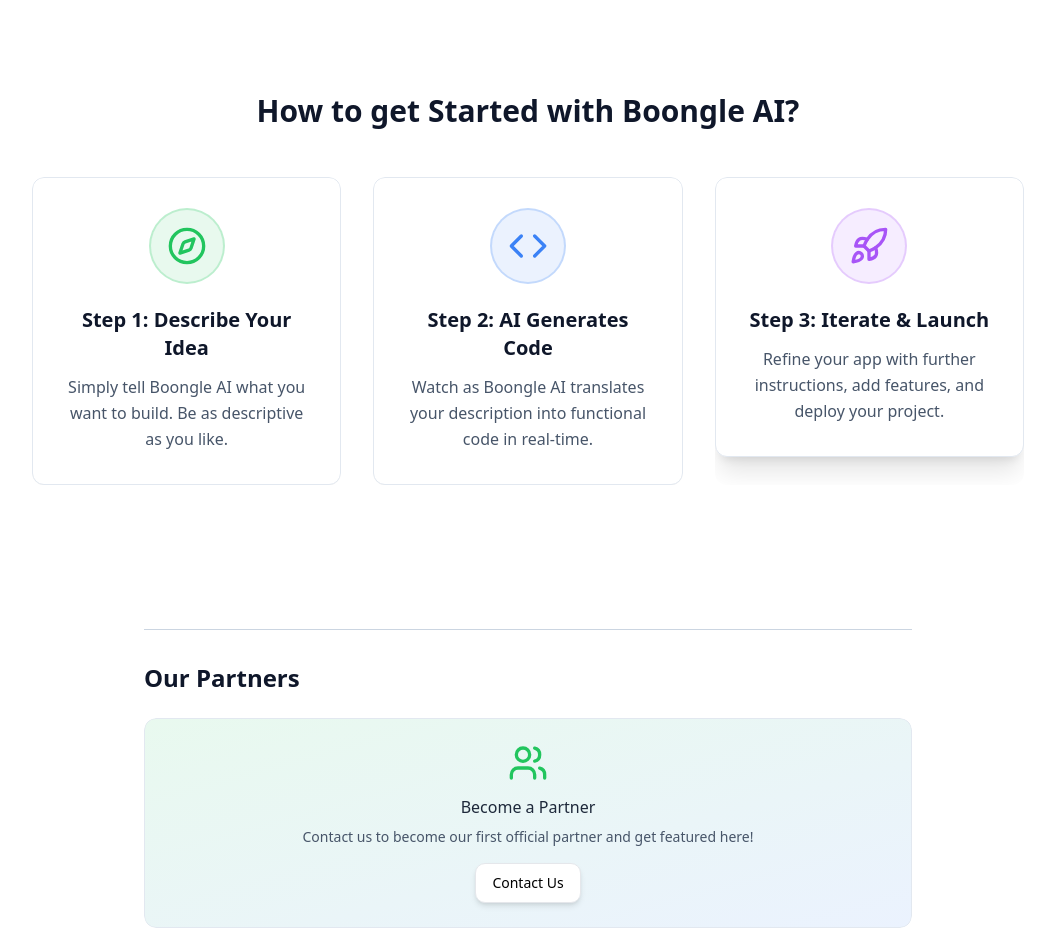
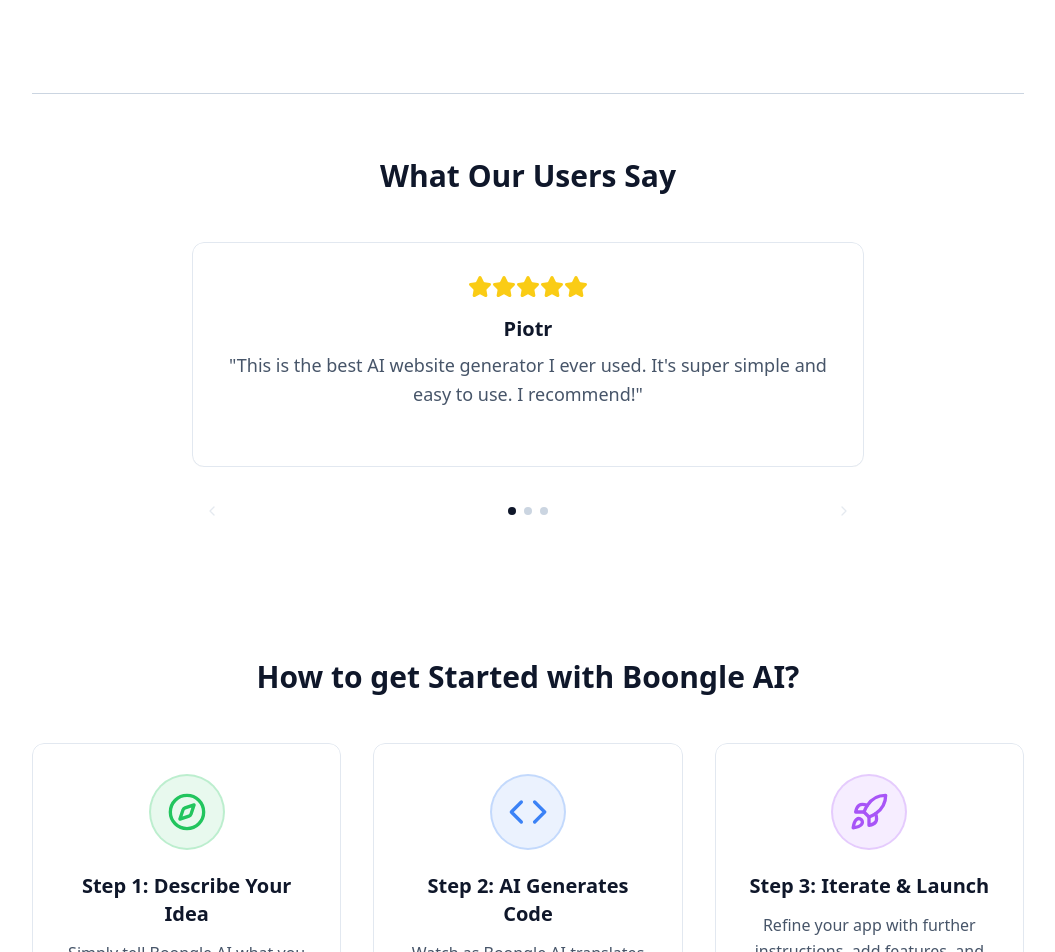
Before and after one commit to flynny2006/ai-engineer-compass-83, a React (Vite) app: page / in a window 1280 px wide. Shown: the part 1100-2052 px from the top of the page, without its empty margins (112-1167 px from the left). Built offline with nearby package versions, Linux system fonts and the light colour scheme.

Commit message:
feat: Add reviews section to homepage and pricing page
Adds a "Reviews" section to the homepage, displaying a single user rating. Also adds the same rating to the pricing page.

```diff
--- a/src/pages/Homepage.tsx
+++ b/src/pages/Homepage.tsx
@@ -5,7 +5,7 @@ import { Separator } from "@/components/ui/separator";
 import { Input } from "@/components/ui/input";
 import { toast } from "@/hooks/use-toast";
 import { useTheme } from "@/hooks/use-theme";
-import { Key, ArrowRight, Trash2, Copy, Building, Rocket, Code, Users, Compass, Zap, Timer, Eye, ChevronUp, Sparkles, Palette, ArrowUp, Star, LayoutDashboard, FolderKanban, PackageSearch } from "lucide-react";
+import { Key, ArrowRight, Trash2, Copy, Building, Rocket, Code, Users, Compass, Zap, Timer, Eye, ChevronUp, Sparkles, Palette, ArrowUp, Star, LayoutDashboard, FolderKanban, PackageSearch, ChevronLeft, ChevronRight } from "lucide-react";
 import { BorderTrail } from "@/components/ui/border-trail";
 import FileExplorerUpload from "@/components/FileExplorerUpload";
 import HomepageNav from "@/components/HomepageNav";
@@ -591,6 +591,59 @@ const Homepage = () => {
             apiKey={apiKey}
           />
 
+          {/* Reviews Section */}
+          <div className="w-full max-w-5xl mx-auto py-16 px-4">
+            <Separator className={`${theme === 'dark' ? 'bg-white/20' : 'bg-slate-300'} mb-16`} />
+            <h2 className={`text-3xl font-bold text-center ${theme === 'dark' ? 'text-white' : 'text-slate-900'} mb-12`}>
+              What Our Users Say
+            </h2>
+
+            <div className="relative max-w-2xl mx-auto">
+              <BorderTrail className="rounded-xl" variant={theme === 'dark' ? 'primary' : 'default'} duration="slow" spacing="sm">
+                <div className={`${theme === 'dark' ? 'bg-white/5 backdrop-blur-md border border-white/10' : 'bg-white border border-slate-200 shadow-lg'} p-8 rounded-xl`}>
+                  <div className="text-center">
+                    <div className="flex justify-center items-center mb-4">
+                      {[...Array(5)].map((_, idx) => (
+                        <Star key={idx} className="h-6 w-6 text-yellow-400 fill-yellow-400" />
+                      ))}
+                    </div>
+                    <h3 className={`text-xl font-semibold ${theme === 'dark' ? 'text-white' : 'text-slate-900'} mb-2`}>Piotr</h3>
+                    <p className={`${theme === 'dark' ? 'text-gray-300' : 'text-slate-600'} text-lg leading-relaxed mb-6`}>
+                      "This is the best AI website generator I ever used. It's super simple and easy to use. I recommend!"
+                    </p>
+                  </div>
+                </div>
+              </BorderTrail>
+
+              {/* Navigation arrows */}
+              <div className="flex justify-between items-center mt-6">
+                <Button
+                  variant="ghost"
+                  size="icon"
+                  disabled
+                  className={`${theme === 'dark' ? 'text-white/30' : 'text-slate-300'} cursor-not-allowed`}
+                >
+                  <ChevronLeft className="h-5 w-5" />
+                </Button>
+
+                <div className="flex gap-2">
+                  <div className={`w-2 h-2 rounded-full ${theme === 'dark' ? 'bg-white' : 'bg-slate-900'}`}></div>
+                  <div className={`w-2 h-2 rounded-full ${theme === 'dark' ? 'bg-white/20' : 'bg-slate-300'}`}></div>
+                  <div className={`w-2 h-2 rounded-full ${theme === 'dark' ? 'bg-white/20' : 'bg-slate-300'}`}></div>
+                </div>
+
+                <Button
+                  variant="ghost"
+                  size="icon"
+                  disabled
+                  className={`${theme === 'dark' ? 'text-white/30' : 'text-slate-300'} cursor-not-allowed`}
+                >
+                  <ChevronRight className="h-5 w-5" />
+                </Button>
+              </div>
+            </div>
+          </div>
+
           {/* How to get Started Section */}
           <div className="w-full max-w-5xl mx-auto py-16 px-4">
             <h2 className={`text-3xl font-bold text-center ${theme === 'dark' ? 'text-white' : 'text-slate-900'} mb-12`}>
@@ -598,7 +651,7 @@ const Homepage = () => {
             </h2>
             <div className="grid md:grid-cols-3 gap-8 text-center">
               {/* Card 1 */}
-              <BorderTrail className="rounded-xl" variant={theme === 'dark' ? 'primary' : 'outline'} duration="slow" spacing="sm">
+              <BorderTrail className="rounded-xl" variant={theme === 'dark' ? 'primary' : 'default'} duration="slow" spacing="sm">
                 <div className={`${theme === 'dark' ? 'bg-white/5' : 'bg-white shadow-xl border border-slate-200'} p-8 rounded-xl flex flex-col items-center hover:shadow-green-400/10 transition-shadow duration-300`}>
                   <div className={`${theme === 'dark' ? 'bg-green-500/20' : 'bg-green-500/10'} p-4 rounded-full mb-6 ring-2 ${theme === 'dark' ? 'ring-green-500/50' : 'ring-green-500/30'}`}>
                     <Compass className="h-10 w-10 text-green-500" />
@@ -610,7 +663,7 @@ const Homepage = () => {
                 </div>
               </BorderTrail>
               {/* Card 2 */}
-               <BorderTrail className="rounded-xl" variant={theme === 'dark' ? "default" : "outline"} duration="slow" spacing="sm">
+               <BorderTrail className="rounded-xl" variant="default" duration="slow" spacing="sm">
                 <div className={`${theme === 'dark' ? 'bg-white/5' : 'bg-white shadow-xl border border-slate-200'} p-8 rounded-xl flex flex-col items-center hover:shadow-blue-400/10 transition-shadow duration-300`}>
                   <div className={`${theme === 'dark' ? 'bg-blue-500/20' : 'bg-blue-500/10'} p-4 rounded-full mb-6 ring-2 ${theme === 'dark' ? 'ring-blue-500/50' : 'ring-blue-500/30'}`}>
                     <Code className="h-10 w-10 text-blue-500" />
@@ -622,7 +675,7 @@ const Homepage = () => {
                 </div>
               </BorderTrail>
               {/* Card 3 */}
-              <BorderTrail className="rounded-xl" variant={theme === 'dark' ? 'destructive' : 'outline'} duration="slow" spacing="sm">
+              <BorderTrail className="rounded-xl" variant="destructive" duration="slow" spacing="sm">
                 <div className={`${theme === 'dark' ? 'bg-white/5' : 'bg-white shadow-xl border border-slate-200'} p-8 rounded-xl flex flex-col items-center hover:shadow-purple-400/10 transition-shadow duration-300`}>
                   <div className={`${theme === 'dark' ? 'bg-purple-500/20' : 'bg-purple-500/10'} p-4 rounded-full mb-6 ring-2 ${theme === 'dark' ? 'ring-purple-500/50' : 'ring-purple-500/30'}`}>
                     <Rocket className="h-10 w-10 text-purple-500" />
@@ -641,7 +694,7 @@ const Homepage = () => {
             <Separator className={`${theme === 'dark' ? 'bg-white/20' : 'bg-slate-300'} my-8`} />
             <h2 className={`${theme === 'dark' ? 'text-white' : 'text-slate-900'} text-2xl font-semibold mb-6`}>Our Partners</h2>
             <div className="grid grid-cols-1 md:grid-cols-1 gap-6">
-              <BorderTrail className="rounded-lg" variant={theme === 'dark' ? 'destructive' : 'outline'} duration="default" spacing="sm">
+              <BorderTrail className="rounded-lg" variant="destructive" duration="default" spacing="sm">
                 <div className={`${theme === 'dark' ? 'bg-gradient-to-br from-green-500/20 to-blue-500/20' : 'bg-gradient-to-br from-green-500/10 to-blue-500/10 border border-slate-200'} backdrop-blur-sm rounded-lg p-6 flex flex-col items-center text-center`}>
                   <Users className="h-10 w-10 text-green-500 mb-3" />
                   <h3 className={`${theme === 'dark' ? 'text-white' : 'text-slate-800'} font-medium`}>Become a Partner</h3>
@@ -667,7 +720,7 @@ const Homepage = () => {
               <span className="bg-gradient-to-r from-pink-500 to-purple-600 bg-clip-text text-transparent">20x Faster than Coding</span>
             </h2>
             <div className="grid md:grid-cols-3 gap-8 text-center">
-              <BorderTrail className="rounded-xl" variant={theme === 'dark' ? 'default' : 'outline'} duration="default" spacing="sm">
+              <BorderTrail className="rounded-xl" variant="default" duration="default" spacing="sm">
                 <div className={`${theme === 'dark' ? 'bg-gradient-to-br from-blue-500/10 to-green-500/10' : 'bg-white border border-slate-200 shadow-lg'} p-8 rounded-xl flex flex-col items-center transition-all duration-300 hover:-translate-y-1`}>
                   <div className={`${theme === 'dark' ? 'bg-blue-500/10' : 'bg-blue-500/5'} p-4 rounded-full mb-6 ring-2 ${theme === 'dark' ? 'ring-blue-500/20' : 'ring-blue-500/10'}`}>
                     <Zap className="h-10 w-10 text-yellow-400" />
@@ -679,7 +732,7 @@ const Homepage = () => {
                 </div>
               </BorderTrail>
 
-              <BorderTrail className="rounded-xl" variant={theme === 'dark' ? 'primary' : 'outline'} duration="default" spacing="sm">
+              <BorderTrail className="rounded-xl" variant="primary" duration="default" spacing="sm">
                 <div className={`${theme === 'dark' ? 'bg-gradient-to-br from-purple-500/10 to-pink-500/10' : 'bg-white border border-slate-200 shadow-lg'} p-8 rounded-xl flex flex-col items-center transition-all duration-300 hover:-translate-y-1`}>
                   <div className={`${theme === 'dark' ? 'bg-purple-500/10' : 'bg-purple-500/5'} p-4 rounded-full mb-6 ring-2 ${theme === 'dark' ? 'ring-purple-500/20' : 'ring-purple-500/10'}`}>
                     <Timer className="h-10 w-10 text-purple-400" />
@@ -691,7 +744,7 @@ const Homepage = () => {
                 </div>
               </BorderTrail>
 
-              <BorderTrail className="rounded-xl" variant={theme === 'dark' ? 'destructive' : 'outline'} duration="default" spacing="sm">
+              <BorderTrail className="rounded-xl" variant="destructive" duration="default" spacing="sm">
                 <div className={`${theme === 'dark' ? 'bg-gradient-to-br from-green-500/10 to-teal-500/10' : 'bg-white border border-slate-200 shadow-lg'} p-8 rounded-xl flex flex-col items-center transition-all duration-300 hover:-translate-y-1`}>
                   <div className={`${theme === 'dark' ? 'bg-green-500/10' : 'bg-green-500/5'} p-4 rounded-full mb-6 ring-2 ${theme === 'dark' ? 'ring-green-500/20' : 'ring-green-500/10'}`}>
                     <Eye className="h-10 w-10 text-green-400" />
--- a/src/pages/Pricing.tsx
+++ b/src/pages/Pricing.tsx
@@ -1,7 +1,7 @@
 import React, { useState } from "react";
 import { Badge } from "@/components/ui/badge";
 import { Button } from "@/components/ui/button";
-import { Check, ArrowLeft, DollarSign, CheckCircle2, Sparkles, Shield, Zap, Globe, Star } from "lucide-react";
+import { Check, ArrowLeft, DollarSign, CheckCircle2, Sparkles, Shield, Zap, Globe, Star, ChevronLeft, ChevronRight } from "lucide-react";
 import { Link } from "react-router-dom";
 import { useTheme } from "@/hooks/use-theme";
 import { BorderTrail } from "@/components/ui/border-trail";
@@ -226,32 +226,49 @@ const PricingPage = () => {
         <div className="mt-24 mb-8">
           <h2 className="text-2xl font-bold text-center mb-8">What Our Users Say</h2>
 
-          <div className="grid grid-cols-1 md:grid-cols-3 gap-6">
-            {[
-              { name: "Jessica Miller", role: "UX Designer", stars: 5 },
-              { name: "David Chen", role: "Frontend Developer", stars: 4 },
-              { name: "Sophia Rodriguez", role: "Product Manager", stars: 5 }
-            ].map((user, i) => (
-              <div key={i} className={`p-6 rounded-xl ${theme === 'dark' ? 'bg-white/5 backdrop-blur-md border border-white/10' : 'bg-white'}`}>
-                <div className="flex items-center gap-4 mb-4">
-                  <div className="w-10 h-10 rounded-full bg-gradient-to-br from-purple-500 to-pink-500"></div>
-                  <div>
-                    <p className="font-medium">{user.name}</p>
-                    <p className="text-sm text-muted-foreground">{user.role}</p>
+          <div className="relative max-w-2xl mx-auto mb-8">
+            <BorderTrail className="rounded-xl" variant={theme === 'dark' ? 'primary' : 'default'} duration="slow" spacing="sm">
+              <div className={`${theme === 'dark' ? 'bg-white/5 backdrop-blur-md border border-white/10' : 'bg-white border border-slate-200 shadow-lg'} p-8 rounded-xl`}>
+                <div className="text-center">
+                  <div className="flex justify-center items-center mb-4">
+                    {[...Array(5)].map((_, idx) => (
+                      <Star key={idx} className="h-6 w-6 text-yellow-400 fill-yellow-400" />
+                    ))}
                   </div>
+                  <h3 className={`text-xl font-semibold ${theme === 'dark' ? 'text-white' : 'text-slate-900'} mb-2`}>Piotr</h3>
+                  <p className={`${theme === 'dark' ? 'text-gray-300' : 'text-slate-600'} text-lg leading-relaxed mb-6`}>
+                    "This is the best AI website generator I ever used. It's super simple and easy to use. I recommend!"
+                  </p>
                 </div>
-                <div className="flex items-center mb-2">
-                  {[...Array(5)].map((_, idx) => (
-                    <Star
-                      key={idx}
-                      className={`h-4 w-4 ${idx < user.stars ? 'text-yellow-400 fill-yellow-400' : 'text-gray-300'}`}
-                    />
-                  ))}
-                  <span className="ml-2 text-sm text-muted-foreground">({35 + i} ratings)</span>
-                </div>
-                <p className="text-muted-foreground">"This platform has completely transformed how I build applications. What used to take days now takes minutes."</p>
               </div>
-            ))}
+            </BorderTrail>
+
+            {/* Navigation arrows */}
+            <div className="flex justify-between items-center mt-6">
+              <Button
+                variant="ghost"
+                size="icon"
+                disabled
+                className={`${theme === 'dark' ? 'text-white/30' : 'text-slate-300'} cursor-not-allowed`}
+              >
+                <ChevronLeft className="h-5 w-5" />
+              </Button>
+
+              <div className="flex gap-2">
+                <div className={`w-2 h-2 rounded-full ${theme === 'dark' ? 'bg-white' : 'bg-slate-900'}`}></div>
+                <div className={`w-2 h-2 rounded-full ${theme === 'dark' ? 'bg-white/20' : 'bg-slate-300'}`}></div>
+                <div className={`w-2 h-2 rounded-full ${theme === 'dark' ? 'bg-white/20' : 'bg-slate-300'}`}></div>
+              </div>
+
+              <Button
+                variant="ghost"
+                size="icon"
+                disabled
+                className={`${theme === 'dark' ? 'text-white/30' : 'text-slate-300'} cursor-not-allowed`}
+              >
+                <ChevronRight className="h-5 w-5" />
+              </Button>
+            </div>
           </div>
         </div>
       </div>
```
